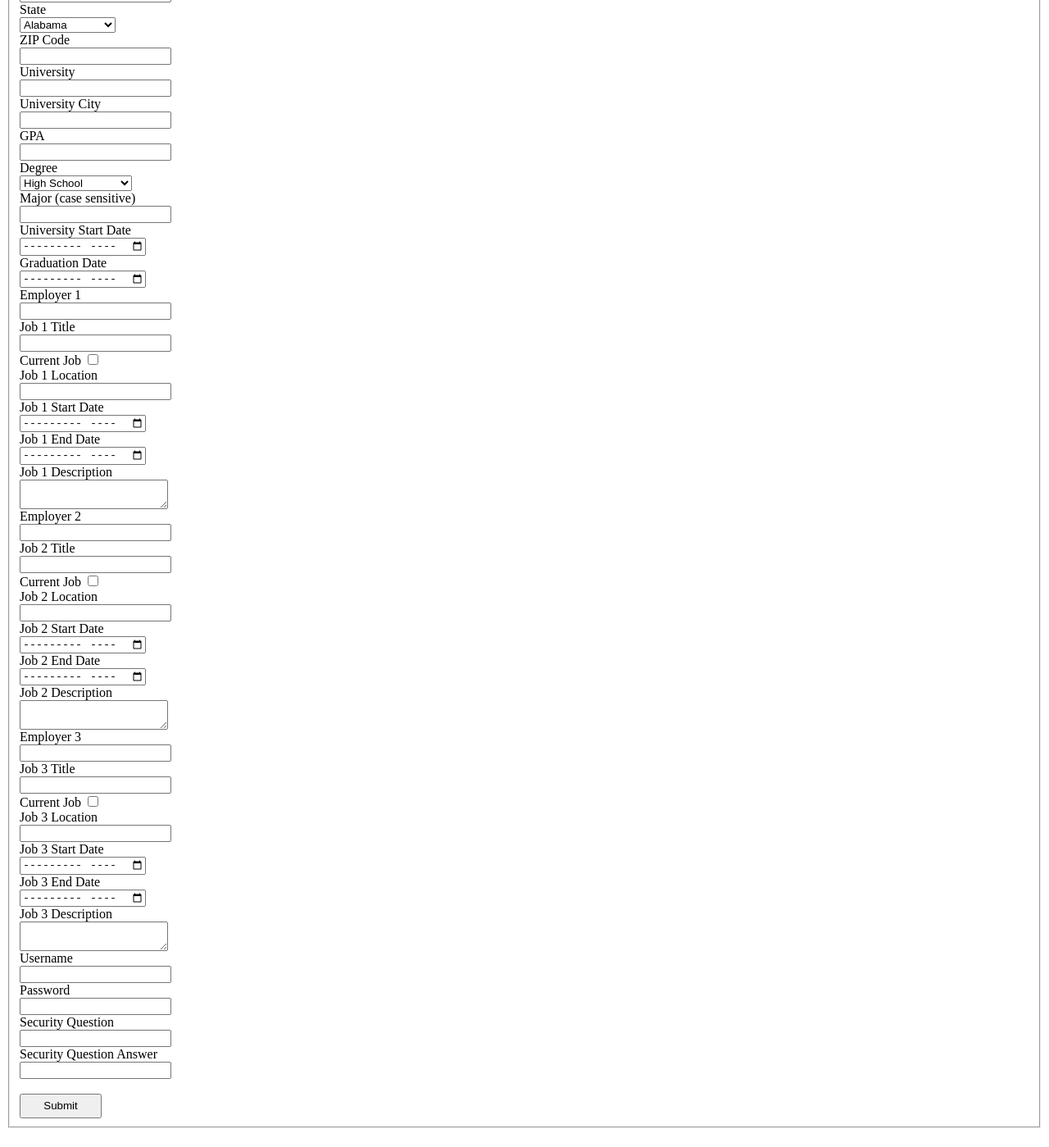
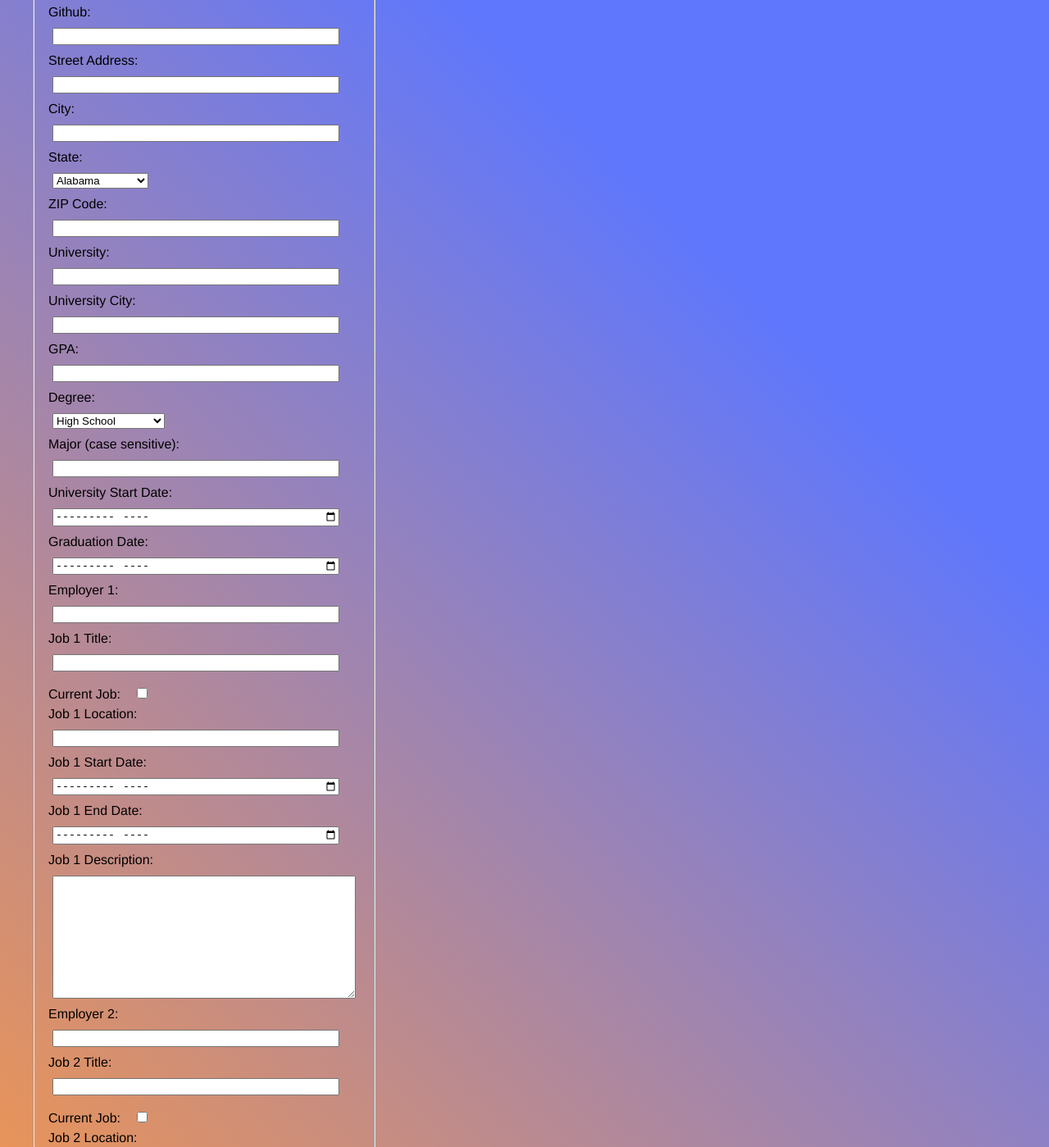
Before and after one commit to rpeng220/kaleidoscope, a browser extension: page index.html in a window 1280 px wide. Shown: the part 404-1803 px from the top of the page at 82% size. Drawn offline with Linux system fonts and the light colour scheme.

Commit message:
styled the form sheet to be a bit closer to the website in style and easier to read

```diff
--- /dev/null
+++ b/configStyle.css
@@ -0,0 +1,52 @@
+.body{
+    font-family: "Source Sans Pro", Helvetica, sans-serif;
+    font-style: normal;
+    background-image: linear-gradient(45deg, #FC9842 25%, #5f77fd 75%);
+    -webkit-text-size-adjust:auto;
+}
+.form-horizontal{
+    margin-left: 30px;
+    display:flex;
+    align-items: flex-start;
+}
+
+.form-control{
+    margin:10px;
+}
+
+#successMessage{
+    visibility:hidden;
+}
+
+label{
+    margin:5px;
+}
+
+fieldset, textarea{
+    width: 370px;
+}
+
+textarea{
+    height:150px;
+}
+
+input{
+    margin:10px;
+    width: 350px;
+}
+#current_job1, #current_job2, #current_job3{
+    width:auto;
+}
+
+p{
+    font-size: 20;
+    margin-left: 15px;;
+    margin-top: 0;
+    margin-bottom: 0;
+}
+
+button {
+    height: 30px;
+    width: 100px;
+    outline: none;
+  }
--- a/index.html
+++ b/index.html
@@ -1,39 +1,34 @@
 <html lang = "en-US">
   <title>Kumquat Profile</title>
   <head>
-    <style>
-      button {
-        height: 30px;
-        width: 100px;
-        outline: none;
-      }
-    </style>
+    <link rel = "stylesheet" href="configStyle.css">
+
     <script src="config.js"></script>
     <script src="resumePopup.js"></script>
   </head>
-  <body>
+  <body class="body">
   <h3>&nbsp;Edit Profile</h3>
   <form name="profile" id="profile" class="form-horizontal">
     <fieldset>
-    <label for="fname">First Name</label><br>
+    <label for="fname" class = "fname">First Name:</label><br>
     <input type="text" id="fname" name="fname" value=""><br>
-    <label for="lname">Last Name</label><br>
+    <label for="lname">Last Name:</label><br>
     <input type="text" id="lname" name="lname" value=""><br>
-    <label for="email">Email</label><br>
+    <label for="email">Email:</label><br>
     <input type="text" id="email" name="email" value=""><br>
-    <label for="phone">Phone</label><br>
+    <label for="phone">Phone:</label><br>
     <input type="tel" id="phone" name="phone" pattern="[0-9]{3}-[0-9]{2}-[0-9]{3}" value=""><br>
-    <label for="linkedin">LinkedIn</label><br>
+    <label for="linkedin">LinkedIn:</label><br>
     <input type="url" id="linkedin" name="linkedin" value=""><br>
-    <label for="website">Website</label><br>
+    <label for="website">Website:</label><br>
     <input type="url" id="website" name="website" value=""><br>
-    <label for="github">Github</label><br>
+    <label for="github">Github:</label><br>
     <input type="url" id="github" name="github" value=""><br>
-    <label for="street_address">Street Address</label><br>
+    <label for="street_address">Street Address:</label><br>
     <input type="text" id="street_address" name="street_address" value=""><br>
-    <label for="city">City</label><br>
+    <label for="city">City:</label><br>
     <input type="text" id="city" name="city" value=""><br>
-    <label class="col-md-4 control-label" for="selectstate">State</label>
+    <label class="col-md-4 control-label" for="selectstate">State:</label>
   <div class="col-md-4">
     <select id="selectstate" name="selectbasic" class="form-control">
       <option value="Alabama">Alabama</option>
@@ -88,15 +83,15 @@
       <option value="Wyoming">Wyoming</option>
     </select>
   </div>
-    <label for="zip_code">ZIP Code</label><br>
+    <label for="zip_code">ZIP Code:</label><br>
     <input type="text" id="zip_code" name="zip_code" value=""><br>
-    <label for="university">University</label><br>
+    <label for="university">University:</label><br>
     <input type="text" id="university" name="university" value=""><br>
-    <label for="uni_city">University City</label><br>
+    <label for="uni_city">University City:</label><br>
     <input type="text" id="uni_city" name="uni_city" value=""><br>
-    <label for="gpa">GPA</label><br>
+    <label for="gpa">GPA:</label><br>
     <input type="text" id="gpa" name="gpa" value=""><br>
-    <label class="col-md-4 control-label" for="selectdegree">Degree</label>
+    <label class="col-md-4 control-label" for="selectdegree">Degree:</label>
     <div class="col-md-4">
     <select id="selectdegree" name="selectbasic" class="form-control">
       <option value="High School">High School</option>
@@ -106,74 +101,74 @@
       <option value="Ph">PhD</option>
     </select>
     </div>
-    <label for="major">Major (case sensitive)</label><br>
+    <label for="major">Major (case sensitive):</label><br>
     <input type="text" id="major" name="major" value=""><br>
-    <label for="uni_start">University Start Date</label><br>
+    <label for="uni_start">University Start Date:</label><br>
     <input type="month" id="uni_start" name="uni_start" value=""><br>
-    <label for="grad_date">Graduation Date</label><br>
+    <label for="grad_date">Graduation Date:</label><br>
     <input type="month" id="grad_date" name="grad_date" value=""><br>
-    <label for="employer1">Employer 1</label><br>
+    <label for="employer1">Employer 1:</label><br>
     <input type="text" id="employer1" name="employer1" value=""><br>
-    <label for="job_title1">Job 1 Title </label><br>
+    <label for="job_title1">Job 1 Title: </label><br>
     <input type="text" id="job_title1" name="job_title1" value=""><br>
-    <label for="current_job1">Current Job</label>
+    <label for="current_job1">Current Job:</label>
     <input type="checkbox" id="current_job1" name="current_job1" value=1><br>
-    <label for="job_location1">Job 1 Location</label><br>
+    <label for="job_location1">Job 1 Location:</label><br>
     <input type="text" id="job_location1" name="job_location1" value=""><br>
-    <label for="job_start1">Job 1 Start Date</label><br>
+    <label for="job_start1">Job 1 Start Date:</label><br>
     <input type="month" id="job_start1" name="job_start1" value=""><br>
-    <label for="job_end1">Job 1 End Date</label><br>
+    <label for="job_end1">Job 1 End Date:</label><br>
     <input type="month" id="job_end1" name="job_end1" value=""><br>
-    <label class="col-md-4 control-label" for="job_desc1">Job 1 Description</label>
+    <label class="col-md-4 control-label" for="job_desc1">Job 1 Description:</label>
     <div class="col-md-4">
       <textarea class="form-control" id="job_desc1" name="job_desc1" value=""></textarea>
     </div>
-    <label for="employer2">Employer 2</label><br>
+    <label for="employer2">Employer 2:</label><br>
     <input type="text" id="employer2" name="employer2" value=""><br>
-    <label for="job_title2">Job 2 Title </label><br>
+    <label for="job_title2">Job 2 Title: </label><br>
     <input type="text" id="job_title2" name="job_title2" value=""><br>
-    <label for="current_job2">Current Job</label>
+    <label for="current_job2">Current Job:</label>
     <input type="checkbox" id="current_job2" name="current_job2" value=2><br>
-    <label for="job_location2">Job 2 Location</label><br>
+    <label for="job_location2">Job 2 Location:</label><br>
     <input type="text" id="job_location2" name="job_location2" value=""><br>
-    <label for="job_start2">Job 2 Start Date</label><br>
+    <label for="job_start2">Job 2 Start Date:</label><br>
     <input type="month" id="job_start2" name="job_start2" value=""><br>
-    <label for="job_end2">Job 2 End Date</label><br>
+    <label for="job_end2">Job 2 End Date:</label><br>
     <input type="month" id="job_end2" name="job_end2" value=""><br>
-    <label class="col-md-4 control-label" for="job_desc2">Job 2 Description</label>
+    <label class="col-md-4 control-label" for="job_desc2">Job 2 Description:</label>
     <div class="col-md-4">
       <textarea class="form-control" id="job_desc2" name="job_desc2" value=""></textarea>
     </div>
-    <label for="employer3">Employer 3</label><br>
+    <label for="employer3">Employer 3:</label><br>
     <input type="text" id="employer3" name="employer3" value=""><br>
-    <label for="job_title3">Job 3 Title </label><br>
+    <label for="job_title3">Job 3 Title: </label><br>
     <input type="text" id="job_title3" name="job_title3" value=""><br>
-    <label for="current_job3">Current Job</label>
+    <label for="current_job3">Current Job:</label>
     <input type="checkbox" id="current_job3" name="current_job3" value=3><br>
-    <label for="job_location3">Job 3 Location</label><br>
+    <label for="job_location3">Job 3 Location:</label><br>
     <input type="text" id="job_location3" name="job_location3" value=""><br>
-    <label for="job_start3">Job 3 Start Date</label><br>
+    <label for="job_start3">Job 3 Start Date:</label><br>
     <input type="month" id="job_start3" name="job_start3" value=""><br>
-    <label for="job_end3">Job 3 End Date</label><br>
+    <label for="job_end3">Job 3 End Date:</label><br>
     <input type="month" id="job_end3" name="job_end3" value=""><br>
-    <label class="col-md-4 control-label" for="job_desc3">Job 3 Description</label>
+    <label class="col-md-4 control-label" for="job_desc3">Job 3 Description:</label>
     <div class="col-md-4">
       <textarea class="form-control" id="job_desc3" name="job_desc3" value=""></textarea>
     </div>
-    <label for="username">Username</label><br>
+    <label for="username">Username:</label><br>
     <input type="text" id="username" name="username" value=""><br>
-    <label for="password">Password</label><br>
+    <label for="password">Password:</label><br>
     <input type="password" id="password" name="password" value=""><br>
-    <label for="question">Security Question</label><br>
+    <label for="question">Security Question:</label><br>
     <input type="text" id="question" name="question" value=""><br>
-    <label for="answer">Security Question Answer</label><br>
+    <label for="answer">Security Question Answer:</label><br>
     <input type="text" id="answer" name="answer" value=""><br><br>
     <!-- <label for="resume">Upload Your Resume (Autofill not yet supported)</label><br>
     <input type="file" id="resume" /><br><br> -->
     <button type="button" id="submit"> Submit </button>
     </fieldset>
   </form>
-  <div style="visibility: hidden;" id="successMessage"><p>&nbsp;Profile Saved!</p></div><br>
+  <div id="successMessage"><p>&nbsp;Profile Saved!</p></div><br>
   <p>Taleo Password Requirements<br>
     * It must contain between 7 and 50 characters.<br>
     * It must contain at least 1 numeric character(s) (0123456789).<br>
--- a/resumePopup.js
+++ b/resumePopup.js
@@ -1,3 +1,5 @@
+
+
 var PROFILE = {
   first_name: "",
   last_name: "",
```
